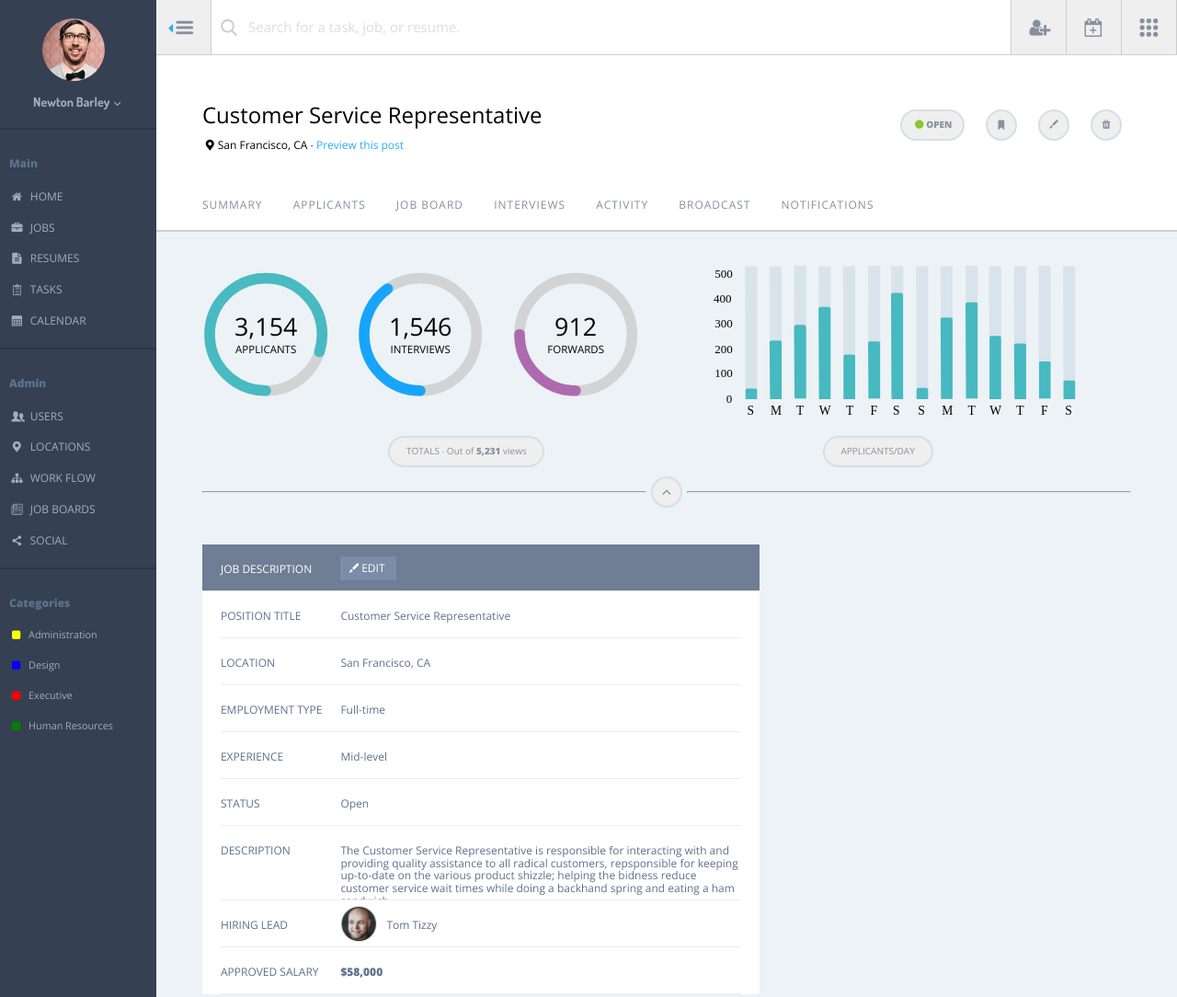
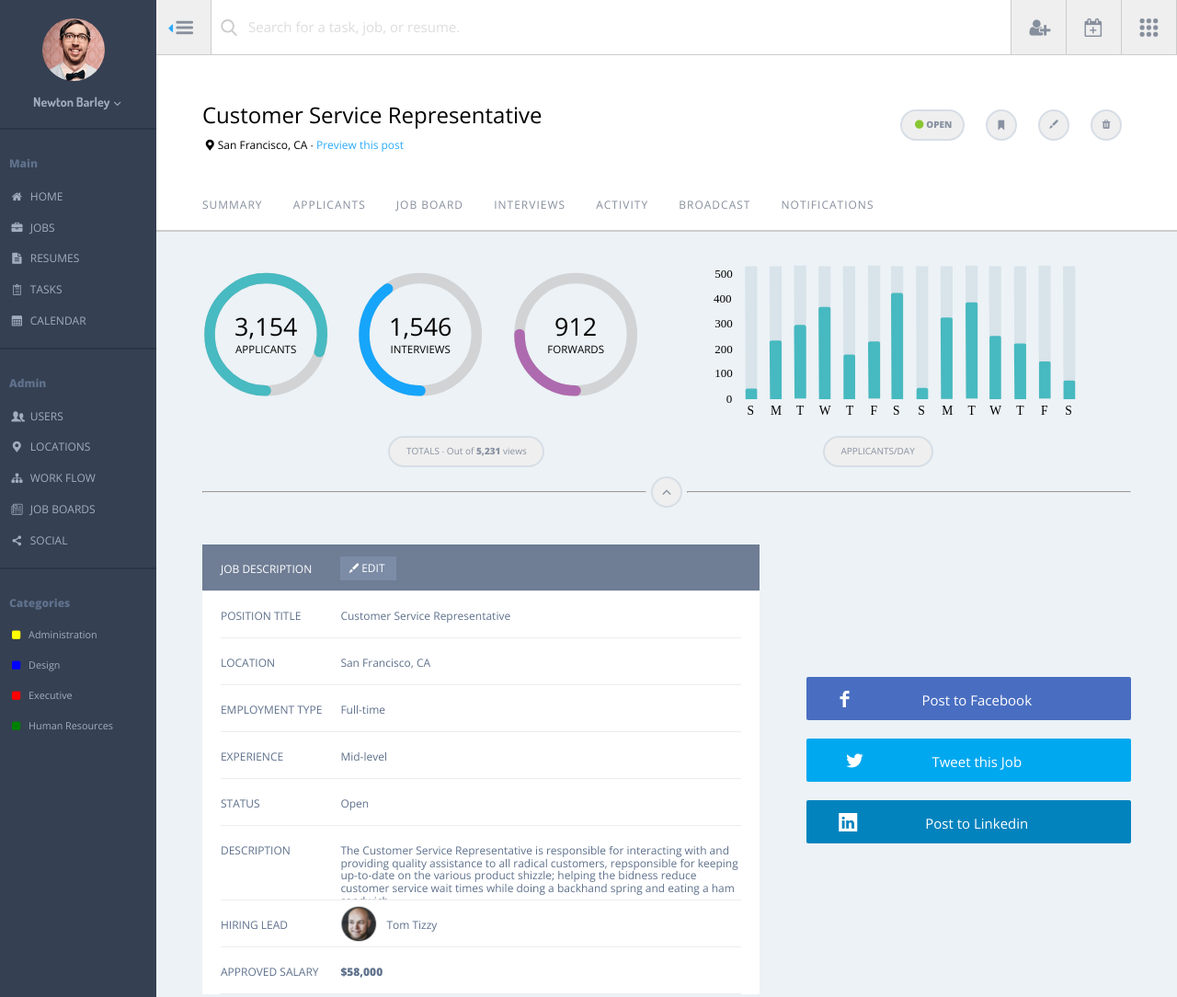
Before and after one commit to tonyr729/tr-comp-challenge-3, a plain HTML site: page index.html in a window 1280 px wide. Shown: the top 1084 px of the page at 92% size. Drawn offline with nearby package versions, Linux system fonts and the light colour scheme.

Commit message:
Add social media buttons
Added buttons for facebook, twitter, and linkedin.

```diff
--- a/css/styles.css
+++ b/css/styles.css
@@ -387,6 +387,8 @@ main h2 {
 
 }
 
+/*--- Table Styling ---*/
+
 .main__article-job {
   background-color: #fff;
   display: grid;
@@ -452,3 +454,38 @@ main h2 {
   bottom: 1.5rem;
   margin-right: 1rem;
 }
+
+/*--- Social Styling ---*/
+
+.main__article-social {
+  margin-top: 4rem;
+  display: inline-flex;
+  flex-flow: column wrap;
+  width: 35%;
+}
+.main__social-btn {
+  width: 100%;
+  border: none;
+  border-radius: .2rem;
+  color: white;
+  padding: 1.2rem 10rem 1.2rem 2rem;
+  margin-bottom: 2rem;
+  font-size: 1.5rem;
+}
+
+.main__social-facebook {
+  background-color: #496ec1;
+}
+
+.main__social-twitter {
+  background-color: #00a8ef;
+}
+
+.main__social-linkedin {
+  background-color: #0283be;
+}
+
+.social__icon {
+  font-size: 2rem;
+  padding: 0 7rem 0 0;
+}
--- a/index.html
+++ b/index.html
@@ -136,7 +136,11 @@
         <h2 class="main__table main__table-h2">APPROVED SALARY</h2>
         <p class="main__table main__table-p"><b>$58,000</b></p>
       </article>
-      <article class="main__article-social"></article>
+      <article class="main__article-social">
+        <button class="main__social-btn main__social-facebook"><i class="social__icon icon-facebook"></i>Post to Facebook</button>
+        <button class="main__social-btn main__social-twitter"><i class="social__icon icon-twitter"></i>Tweet this Job</button>
+        <button class="main__social-btn main__social-linkedin"><i class="social__icon icon-linkedin"></i>Post to Linkedin</button>
+      </article>
     </section>
   </main>
 </body>
```
